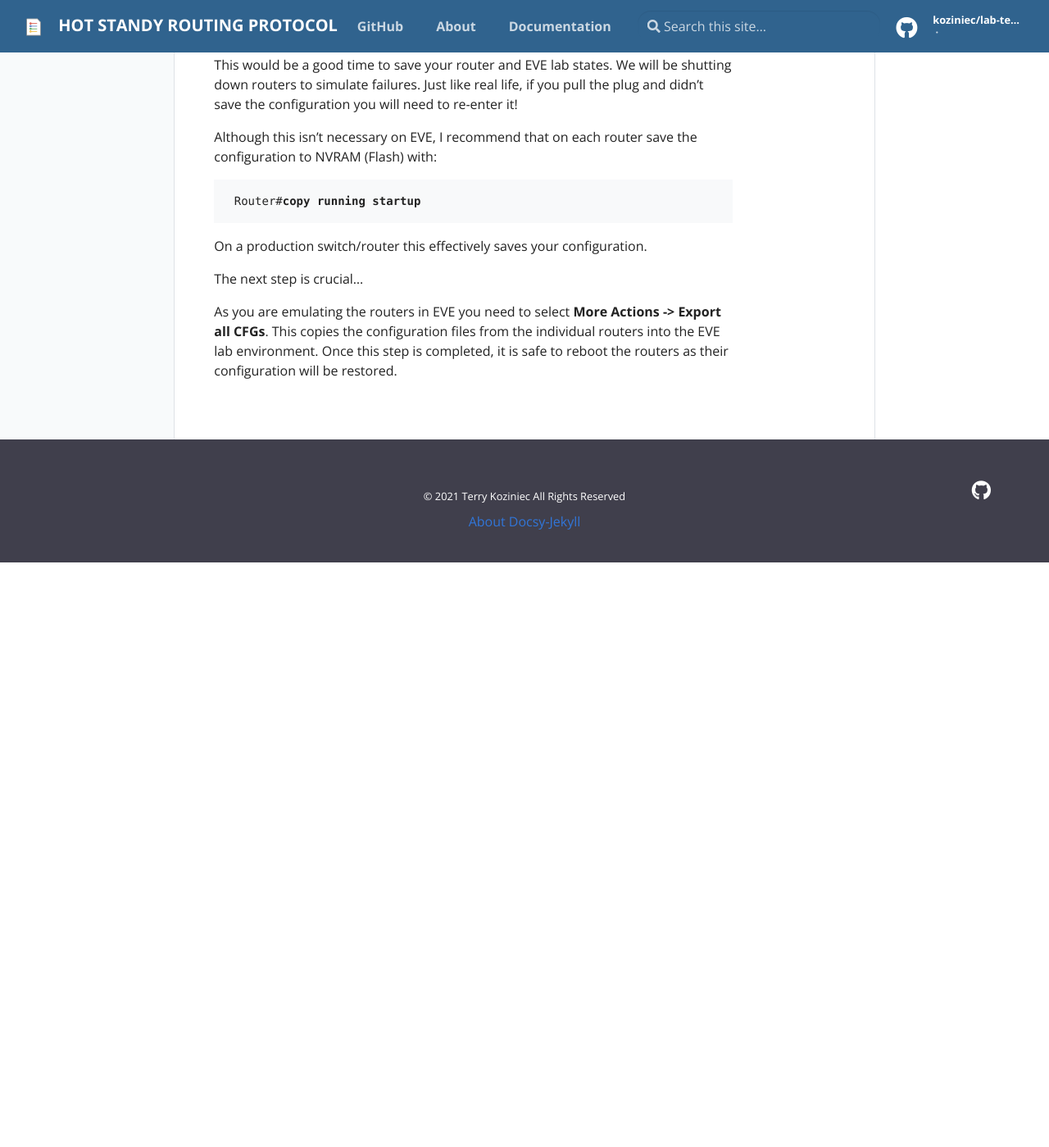
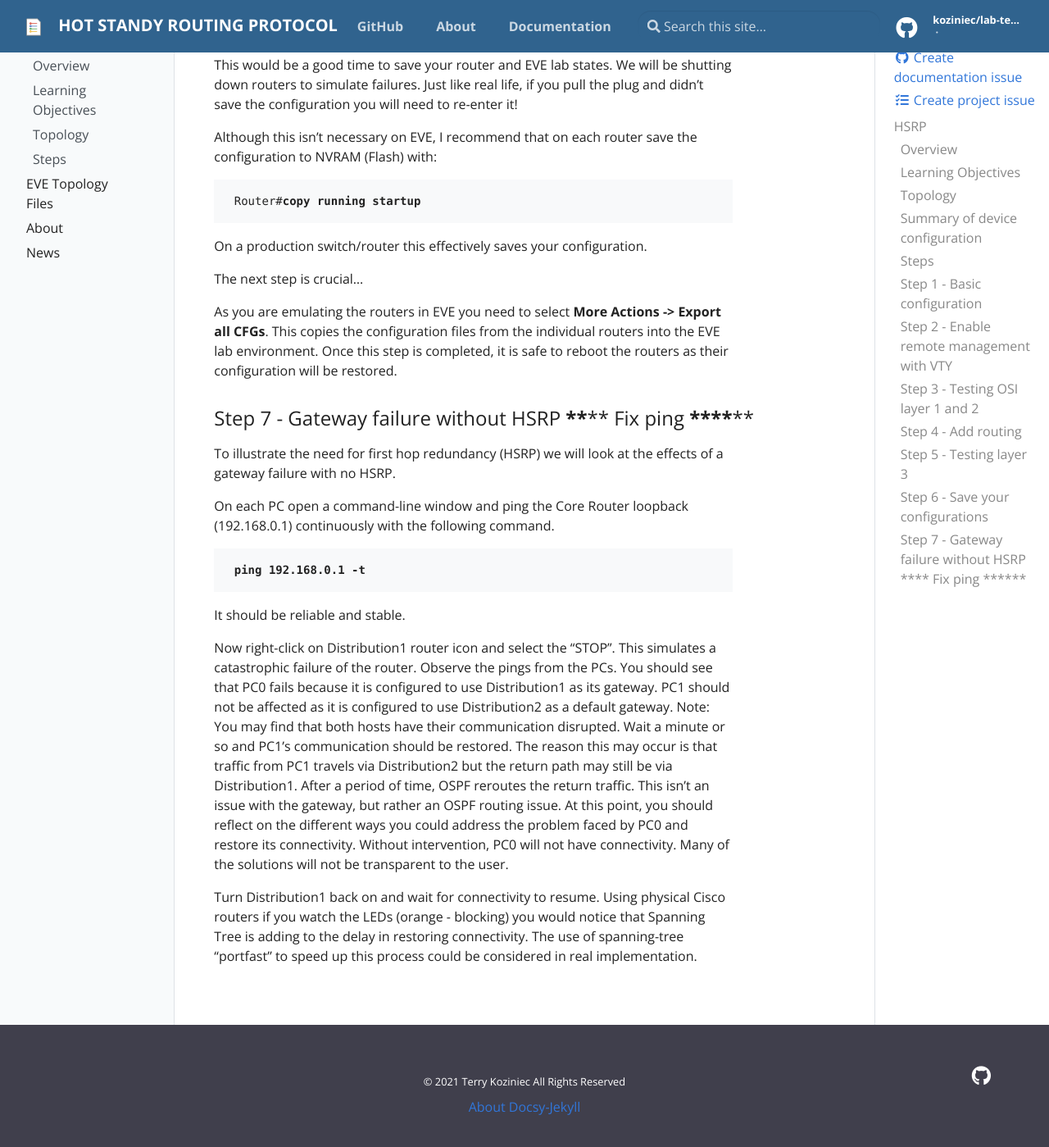
Before and after one commit to koziniec/HSRP, a Jekyll site: the page built from _docs/lab-exercise.md, in a window 1280 px wide and 1400 px high, scrolled down 4059 px. Shown: the whole window at 82% size. Built offline with Jekyll 4.4.1, drawn with Linux system fonts in a browser that asks for light colours; before the commit the page ends 4745 px from its top, so only the background shows below that.

Commit message:
Update lab-exercise.md

```diff
--- a/_docs/lab-exercise.md
+++ b/_docs/lab-exercise.md
@@ -115,3 +115,18 @@ On a production switch/router this effectively saves your configuration.
 The next step is crucial...
 
 As you are emulating the routers in EVE you need to select <b>More Actions -> Export all CFGs</b>. This copies the configuration files from the individual routers into the EVE lab environment. Once this step is completed, it is safe to reboot the routers as their configuration will be restored.
+
+### Step 7 - Gateway failure without HSRP   ******** Fix ping **************
+To illustrate the need for first hop redundancy (HSRP) we will look at the effects of a gateway failure with no HSRP.
+
+On each PC open a command-line window and ping the Core Router loopback (192.168.0.1) continuously with the following command.
+<pre>
+ <b>ping 192.168.0.1 -t</b>
+</pre>
+It should be reliable and stable.
+
+Now right-click on Distribution1 router icon and select the "STOP". This simulates a catastrophic failure of the router.
+Observe the pings from the PCs. You should see that PC0 fails because it is configured to use Distribution1 as its gateway. PC1 should not be affected as it is configured to use Distribution2 as a default gateway. Note: You may find that both hosts have their communication disrupted. Wait a minute or so and PC1's communication should be restored. The reason this may occur is that traffic from PC1 travels via Distribution2 but the return path may still be via Distribution1. After a period of time, OSPF reroutes the return traffic. This isn't an issue with the gateway, but rather an OSPF routing issue.
+At this point, you should reflect on the different ways you could address the problem faced by PC0 and restore its connectivity. Without intervention, PC0 will not have connectivity. Many of the solutions will not be transparent to the user.
+
+Turn Distribution1 back on and wait for connectivity to resume. Using physical Cisco routers if you watch the LEDs (orange - blocking) you would notice that Spanning Tree is adding to the delay in restoring connectivity. The use of spanning-tree "portfast" to speed up this process could be considered in real implementation.
```
